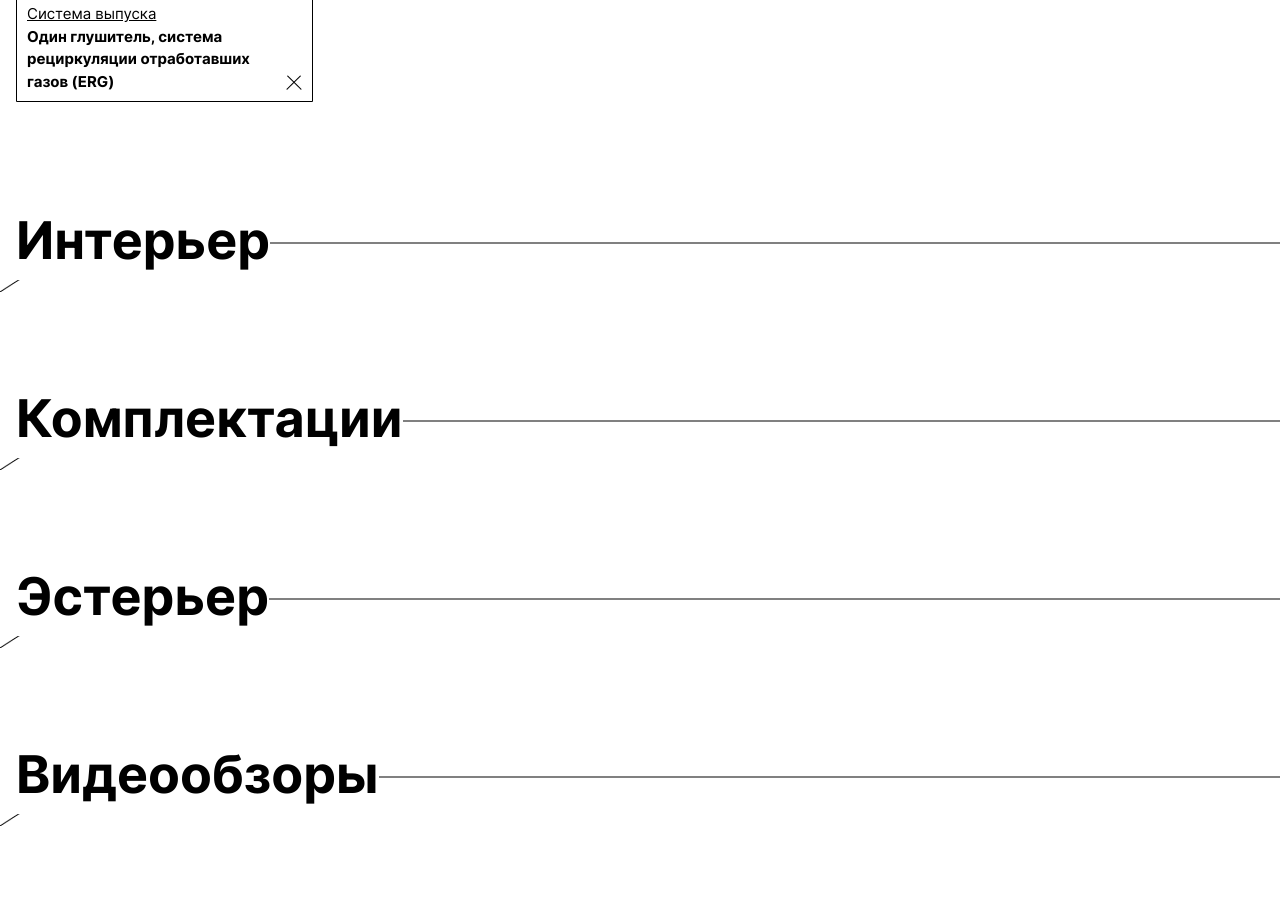
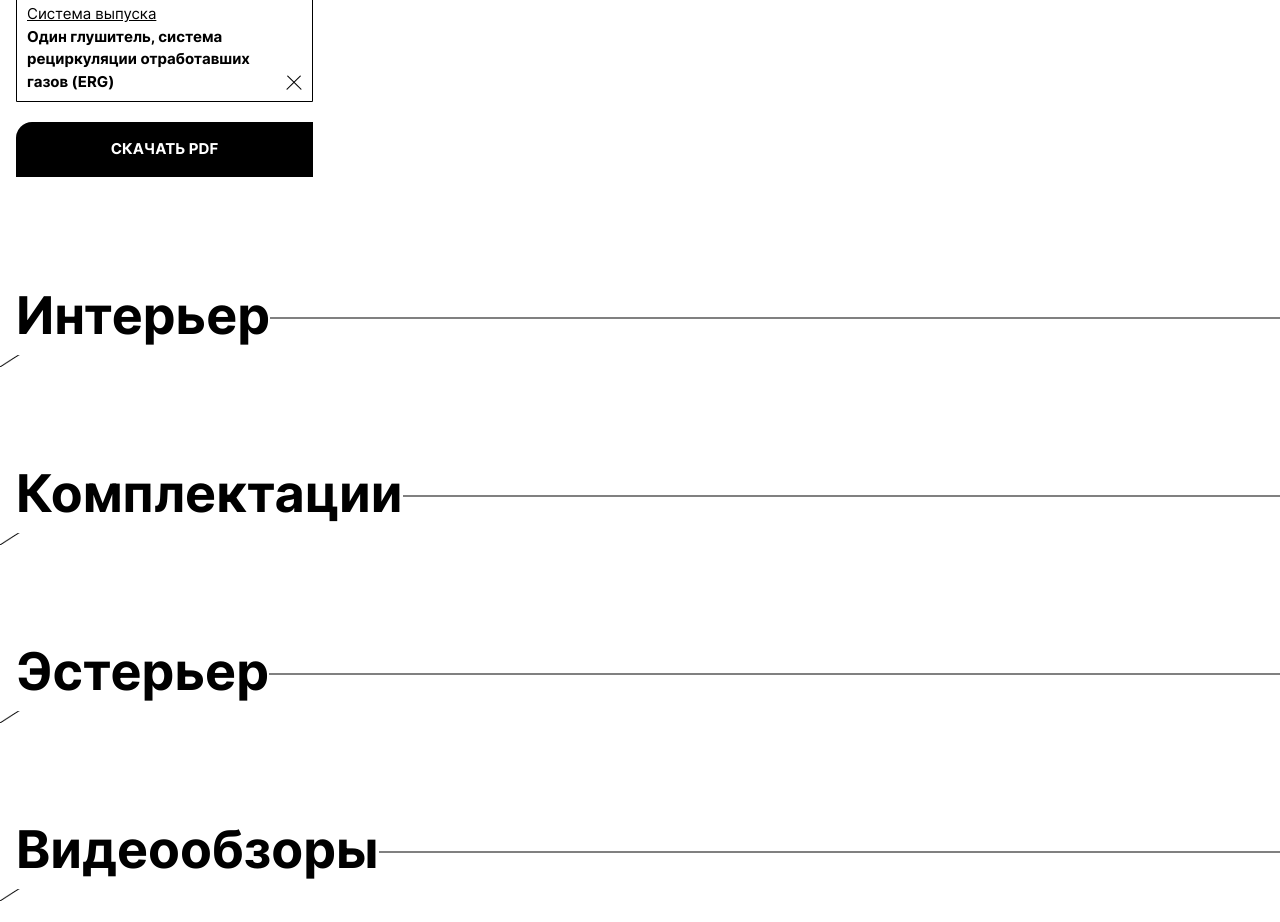
Before and after one commit to drsbnv/kia-bongo, a website: page docs/index.html in a window 1280 px wide. Shown: the part 2662-3584 px from the top of the page. Drawn offline with Linux system fonts and the light colour scheme.

Commit message:
upd characteristics section

```diff
--- a/docs/index.html
+++ b/docs/index.html
@@ -341,7 +341,10 @@
 					</div>
 				</div>
 
+				<a href="#" class="btn bg-black text-white py-4 text-xs sm:text-base mt-5" target="_blank">Скачать PDF</a>
+
 			</div>
+
 		</div>
 
 	</section>
```
